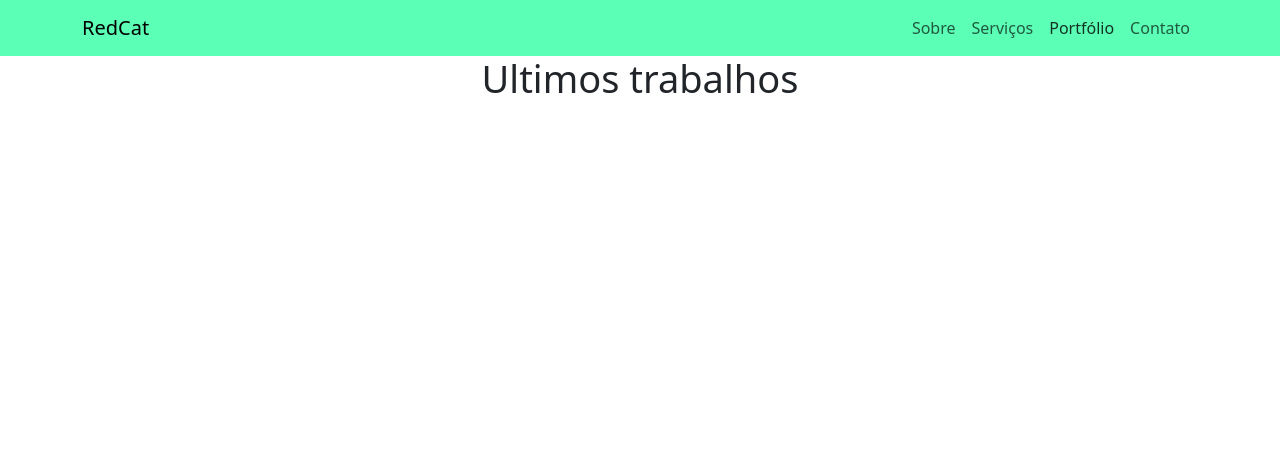
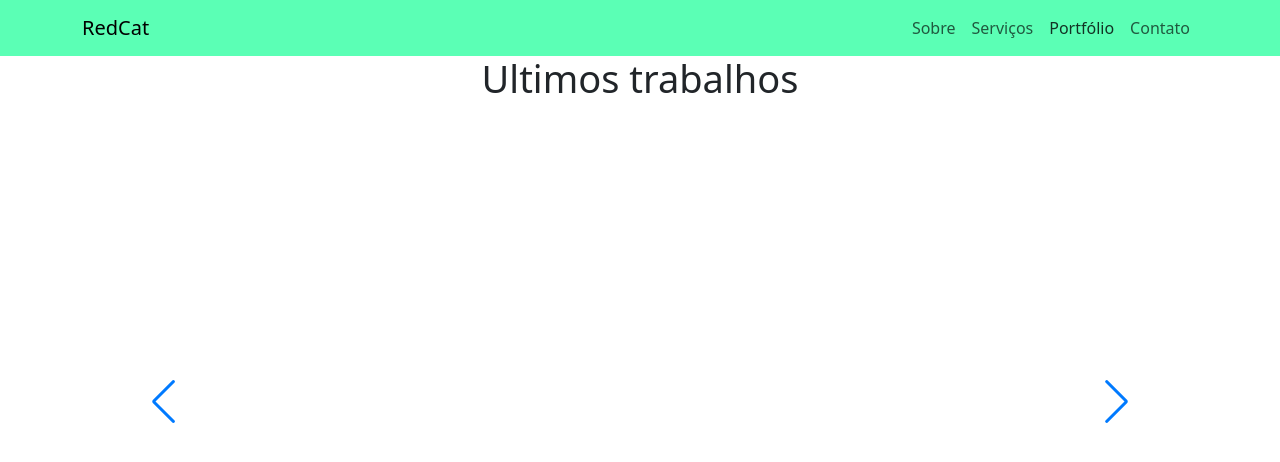
Before and after one commit to AllRedCat/react-line, a React (Vite) app in the folder portfolio-redcat/: page / in a window 1280 px wide. Both pictures are taken after a click on the link "Portfólio". Shown: the top 462 px of the page. Built offline with nearby package versions, Linux system fonts and the light colour scheme.

Commit message:
add jobs style sheet

```diff
--- /dev/null
+++ b/portfolio-redcat/src/Jobs.scss
@@ -0,0 +1,10 @@
+.swiper {
+    width: 1000px;
+    height: 600px;
+
+    .swiper-slide {
+        display: flex;
+        justify-content: center;
+        align-items: center;
+    }
+}
--- a/portfolio-redcat/src/Jobs.tsx
+++ b/portfolio-redcat/src/Jobs.tsx
@@ -1,3 +1,5 @@
+import './Jobs.scss'
+
 function Jobs() {
     return (
         <section id="portfolio" class="jobs-container">
```
